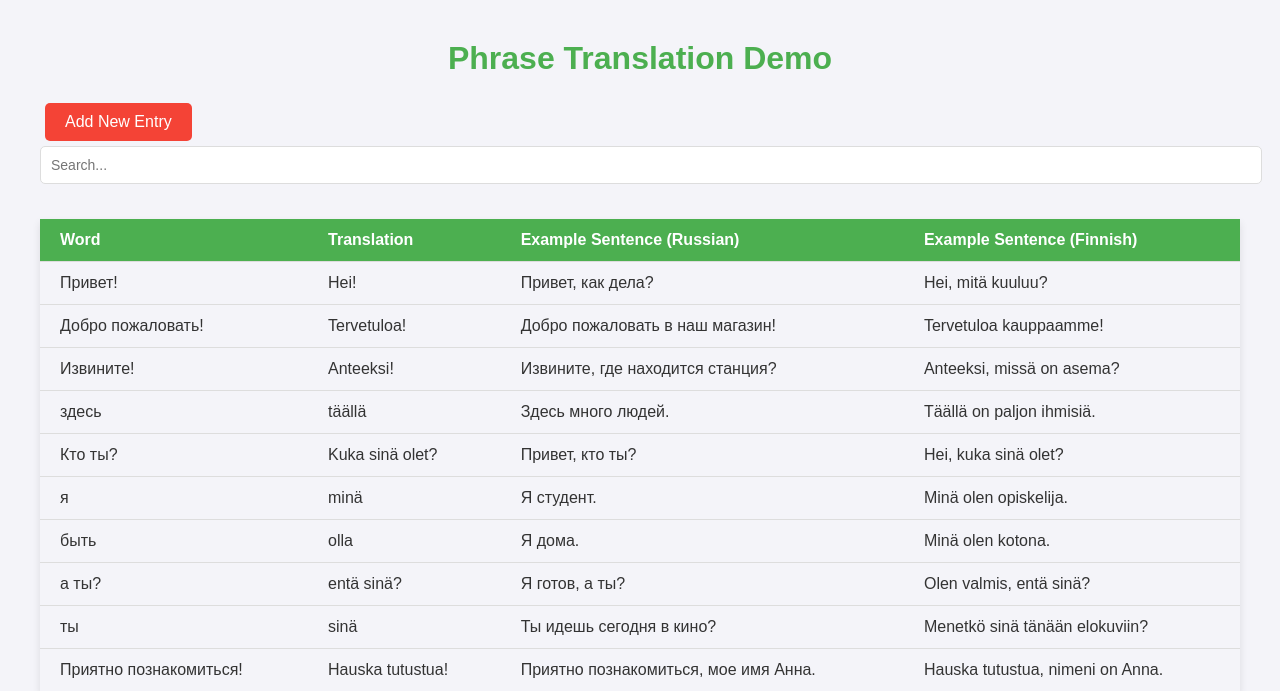
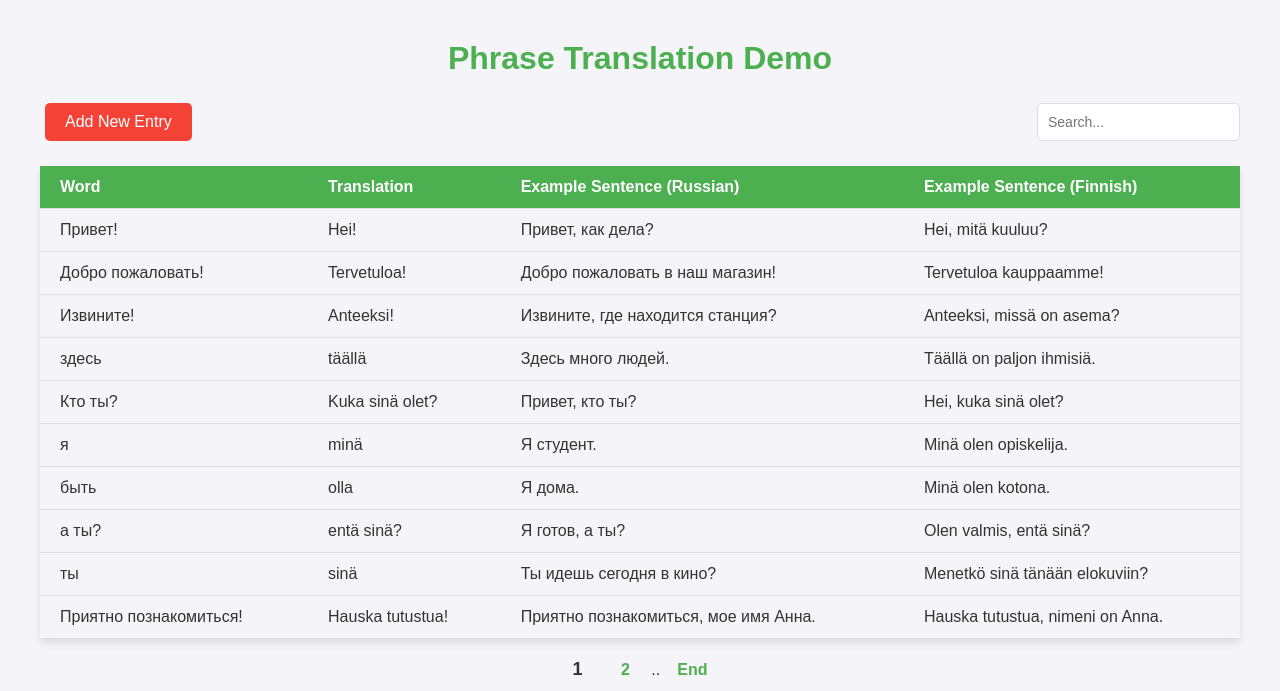
Before and after one commit to caKambourides/Phrase-Translation-CMS, a Flask app: page / in a window 1280 px wide. Shown: the top 691 px of the page. Run offline with Flask 3, Linux system fonts and the light colour scheme; data comes from the database, SQL or seed files in the repository; parts of the project's set-up code (start-up, migrations or seed data) failed here and were passed over.

Commit message:
style changes

```diff
--- a/static/style.css
+++ b/static/style.css
@@ -1,4 +1,19 @@
 /* General styles */
+header {
+    display: flex;
+    flex-direction: row;
+    flex-wrap: nowrap;
+    align-items: center;
+    justify-content: space-between;
+}
+header input{
+    padding: 10px;
+    font-size: 14px;
+    border: 1px solid #ddd;
+    border-radius: 5px;
+}
+header form{
+}
 body {
     font-family: Arial, sans-serif;
     background-color: #f4f4f9;
--- a/templates/index.html
+++ b/templates/index.html
@@ -9,11 +9,13 @@
 
     <div class="container">
     <h1>Phrase Translation Demo</h1>
-    <button type="button" onclick="window.location.href='/add'">Add New Entry</button>
+    <header>
+        <button type="button" onclick="window.location.href='/add'">Add New Entry</button>
 
-    <form action="/" method="get" class="edit-form">
-      <input type="text" name="query" placeholder="Search..." />
-    </form>
+        <form action="/" method="get">
+          <input type="text" name="query" placeholder="Search..." />
+        </form>
+    </header>
     <table id="entries">
         <thead>
             <tr>
@@ -48,9 +50,6 @@
     </div>
 
 </div>
-    <!--{% for page in range(1, totalPages + 1) %}
-        <a href="/?page={{ page }}">{{ page }}</a>
-    {% endfor %}-->
 </body>
 <script src="{{ url_for('static', filename='script.js') }}"></script>
 </html>
```
